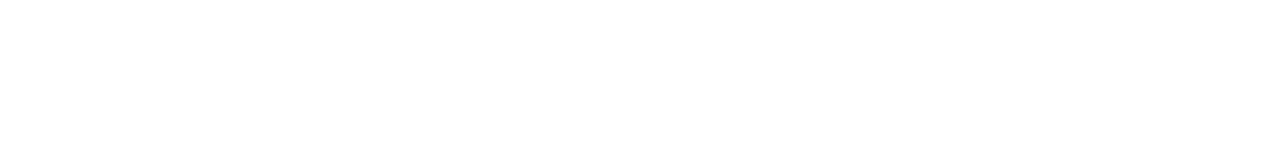
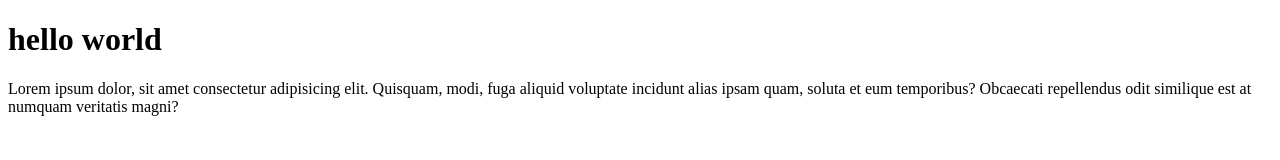
Before and after one commit to Z3r0cks/EIA1_WISe23, a plain HTML site: page index.html in a window 1280 px wide. Drawn offline with Linux system fonts and the light colour scheme.

Commit message:
ADD: hello World

```diff
--- a/index.html
+++ b/index.html
@@ -1,11 +1,19 @@
 <!DOCTYPE html>
 <html lang="en">
+
 <head>
    <meta charset="UTF-8">
    <meta name="viewport" content="width=device-width, initial-scale=1.0">
    <title>Document</title>
 </head>
+
 <body>
+   <h1>
+      hello world
+   </h1>
 
+   <p>Lorem ipsum dolor, sit amet consectetur adipisicing elit. Quisquam, modi, fuga aliquid voluptate incidunt alias
+      ipsam quam, soluta et eum temporibus? Obcaecati repellendus odit similique est at numquam veritatis magni?</p>
 </body>
+
 </html>
```
